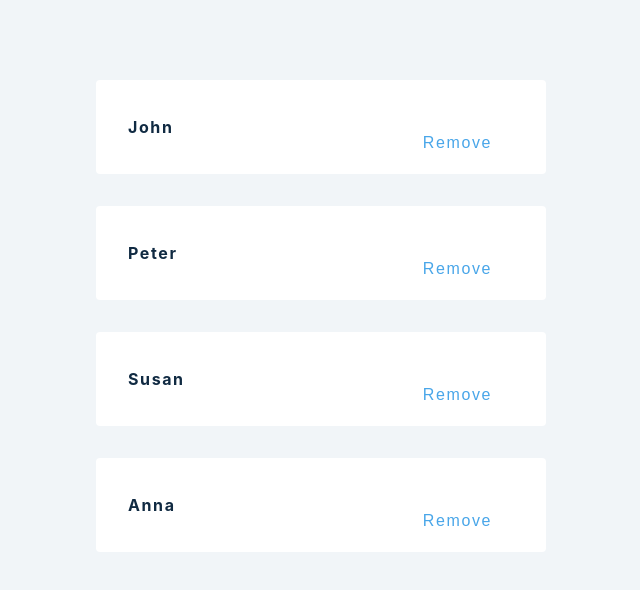
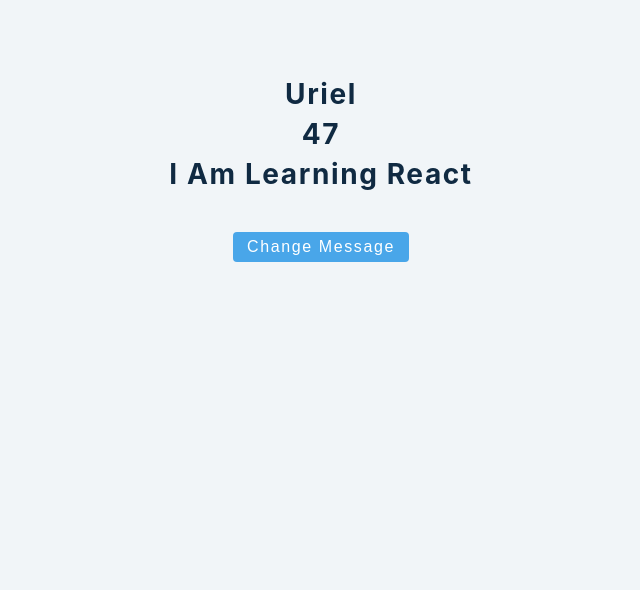
Before and after one commit to uriel197/advanced-react, a React (Create React App) app: page / in a window 1280 px wide. Shown: the top 590 px of the page, without its empty margins (319-959 px from the left). Built offline with nearby package versions, Linux system fonts and the light colour scheme.

Commit message:
useStateObject

```diff
--- a/src/App.js
+++ b/src/App.js
@@ -1,5 +1,5 @@
 import React from "react";
-import Start from "./tutorials/useState/start/useState-array"; /* 1 */
+import Start from "./tutorials/useState/start/useState-object"; /* 1 */
 
 function App() {
   return (
--- a/src/tutorials/useState/start/useState-object.js
+++ b/src/tutorials/useState/start/useState-object.js
@@ -1,7 +1,51 @@
 import React, { useState } from "react";
 
 const UseStateObject = () => {
-  return <h2>useState object example</h2>;
+  const [person, setPerson] = useState({
+    name: "Uriel",
+    age: 47,
+    message: "I am learning React",
+  }); /* 1 */
+
+  // const [name, setName] = useState("Uri");
+  // const [age, setAge] = useState(47);
+  // const [message, setMessage] = useState("new message");
+
+  const changeData = () => {
+    setPerson({ ...person, message: "Really?!!!" });
+  }; /* 2 */
+
+  // const changeData = () => {
+  //   setMessage("clandestino!!!");
+  // };
+  return (
+    <>
+      <h3>{person.name}</h3>
+      <h3>{person.age}</h3>
+      <h3>{person.message}</h3>
+      <button className="btn" onClick={changeData}>
+        Change message
+      </button>
+    </>
+    // <>
+    //   <h3>{name}</h3>
+    //   <h3>{age}</h3>
+    //   <h3>{message}</h3>
+    //   <button className="btn" onClick={changeData}>
+    //     Change message
+    //   </button>
+    // </>
+  );
 };
 
 export default UseStateObject;
+
+/*********** COMMENTS ***********
+
+***1: here we are passing an object to useState() and we are assigning it to 'person'.
+
+***2: we are defining the function that will run onClick and we need to refresh the object using spread operatior otherwise, it will be replaced with the new value, since we want to change just the message we need to first pass the whole object again with '...person' and then change the message.
+
+***3: The snippets that are commented out are the option that we could use instead of creating an object, we could use either of them.
+
+*/
```
